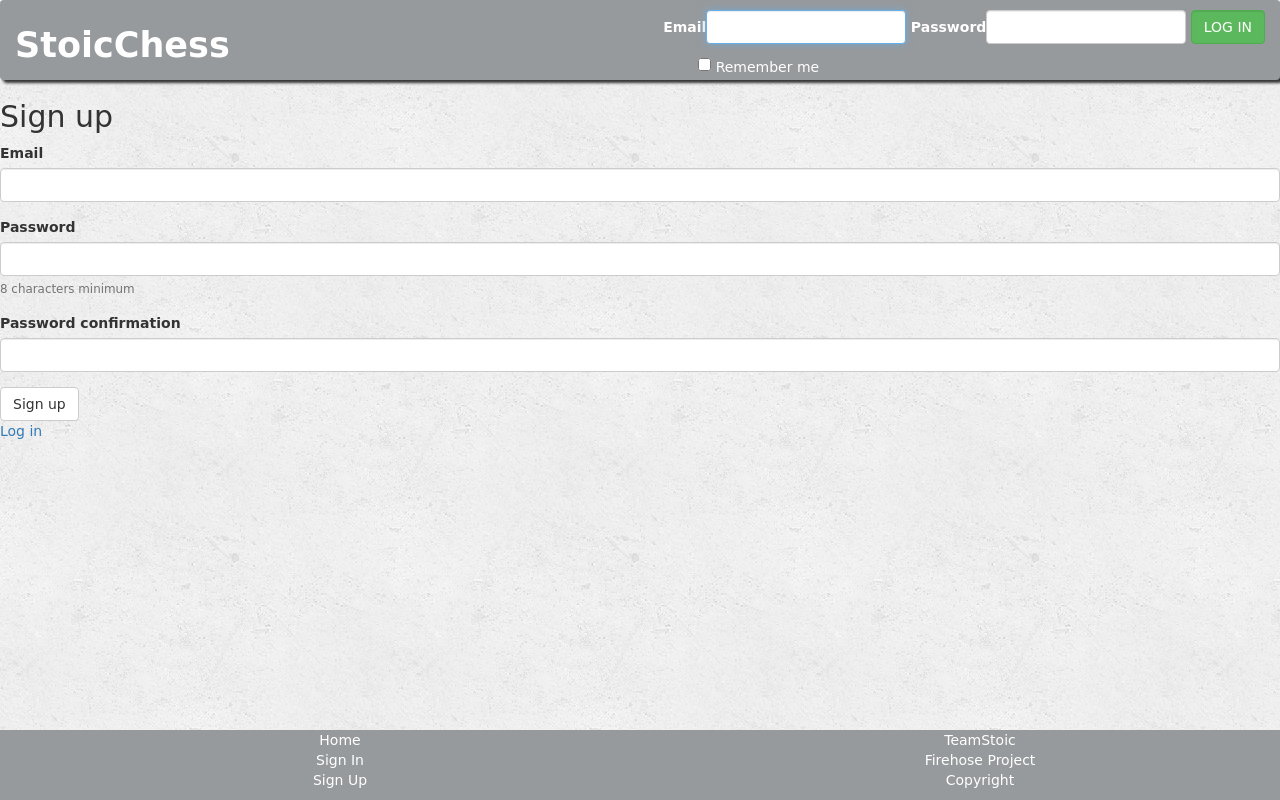
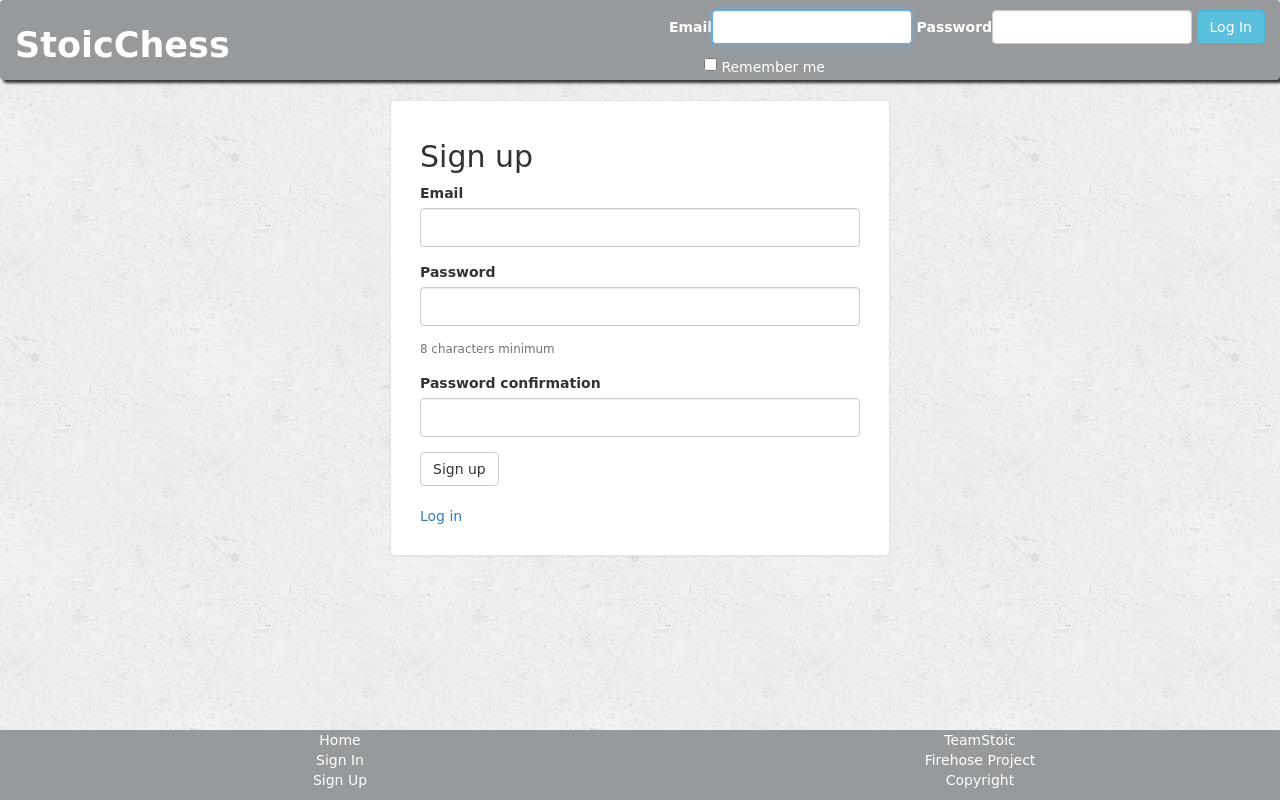
Before and after one commit to chadbaum/RPGChess, a Rails app: page /users/sign_up in a window 1280 px wide. Run offline with Rails 7, Linux system fonts and the light colour scheme; style sheets or scripts are compiled from the project's sources; parts of the project's set-up code (start-up, migrations or seed data) failed here and were passed over; some libraries are stand-ins or nearby versions; some web fonts are replaced.

Commit message:
Style devise views and make minor changes to Index

```diff
--- a/app/assets/stylesheets/application.scss
+++ b/app/assets/stylesheets/application.scss
@@ -198,3 +198,33 @@ p {
   -moz-box-shadow: inset 0 0 12px rgba(166,34,25, 0.6);
   -webkit-box-shadow: inset 0 0 12px rgba(166,34,25, 0.6);
 }
+
+/* User sign in and sign forms. */
+
+.border-form-div {
+  max-width: 500px;
+  padding: 19px 29px 29px;
+  margin: 0 auto 20px;
+  background-color: #fff;
+  border: 1px solid #e5e5e5;
+  -webkit-border-radius: 5px;
+     -moz-border-radius: 5px;
+          border-radius: 5px;
+  -webkit-box-shadow: 0 1px 2px rgba(0,0,0,.05);
+     -moz-box-shadow: 0 1px 2px rgba(0,0,0,.05);
+          box-shadow: 0 1px 2px rgba(0,0,0,.05);
+}
+
+.border-form-div .form-signin-heading,
+.border-form-div .checkbox {
+  margin-bottom: 10px;
+}
+
+.border-form-div input[type="text"],
+.border-form-div input[type="email"],
+.border-form-div input[type="password"] {
+  font-size: 16px;
+  height: auto;
+  margin-bottom: 15px;
+  padding: 7px 9px;
+}
--- a/app/views/devise/passwords/new.html.erb
+++ b/app/views/devise/passwords/new.html.erb
@@ -1,3 +1,4 @@
+<div class="border-form-div">
   <h2>Forgot your password?</h2>
 
   <%= simple_form_for(resource, as: resource_name, url: password_path(resource_name), html: { method: :post }) do |f| %>
@@ -11,5 +12,6 @@
       <%= f.button :submit, "Send me reset password instructions" %>
     </div>
   <% end %>
-
+  <br />
   <%= render "devise/shared/links" %>
+</div>
--- a/app/views/devise/registrations/edit.html.erb
+++ b/app/views/devise/registrations/edit.html.erb
@@ -1,3 +1,4 @@
+<div class="border-form-div">
   <h2>Edit <%= resource_name.to_s.humanize %></h2>
 
   <%= simple_form_for(resource, as: resource_name, url: registration_path(resource_name), html: { method: :put }) do |f| %>
@@ -25,3 +26,5 @@
   <p>Unhappy? <%= link_to "Cancel my account", registration_path(resource_name), data: { confirm: "Are you sure?" }, method: :delete %></p>
 
   <%= link_to "Back", :back %>
+
+</div>
--- a/app/views/devise/registrations/new.html.erb
+++ b/app/views/devise/registrations/new.html.erb
@@ -1,17 +1,14 @@
+<div class="border-form-div">
   <h2>Sign up</h2>
 
   <%= simple_form_for(resource, as: resource_name, url: registration_path(resource_name)) do |f| %>
     <%= f.error_notification %>
-
-  <div class="form-inputs">
       <%= f.input :email, required: true, autofocus: true %>
       <%= f.input :password, required: true, hint: ("#{@minimum_password_length} characters minimum" if @minimum_password_length) %>
       <%= f.input :password_confirmation, required: true %>
+      <%= f.button :submit, "Sign up" %>
+  <% end %>
+  <br />
+  <%= render 'devise/shared/links' %>
+
 </div>
-
-  <div class="form-actions">
-    <%= f.button :submit, "Sign up" %>
-  </div>
-<% end %>
-
-<%= render 'devise/shared/links' %>
--- a/app/views/games/index.html.erb
+++ b/app/views/games/index.html.erb
@@ -14,8 +14,9 @@
           <%= f.input :password, class: 'form-control', required: true, hint: ("#{@minimum_password_length} characters minimum" if @minimum_password_length) %>
           <%= f.input :password_confirmation, class: 'form-control', required: true %>
         </div>
+        <br />
         <div class="form-group">
-          <%= f.button :submit, "CREATE AN ACCOUNT", class: "btn btn-success form-control" %>
+          <%= f.button :submit, "Create An Account", class: "btn btn-info form-control" %>
         </div>
       <% end %>
       </div>
--- a/app/views/layouts/application.html.erb
+++ b/app/views/layouts/application.html.erb
@@ -38,7 +38,7 @@
                       <%= f.input :password, class: 'form-control', required: false %>
                     </div>
                     <div class="form-group">
-                      <%= f.button :submit, "LOG IN", class: "btn btn-success form-control" %>
+                      <%= f.button :submit, "Log In", class: 'btn btn-info form-control' %>
                     </div>
                   </div>
                   <div class="form-inline">
```
Also changed, not shown: app/views/devise/sessions/new.html.erb (+6 -3 lines), Gemfile.lock, db/schema.rb. Lines whose indentation alone changed are shown as unchanged.
